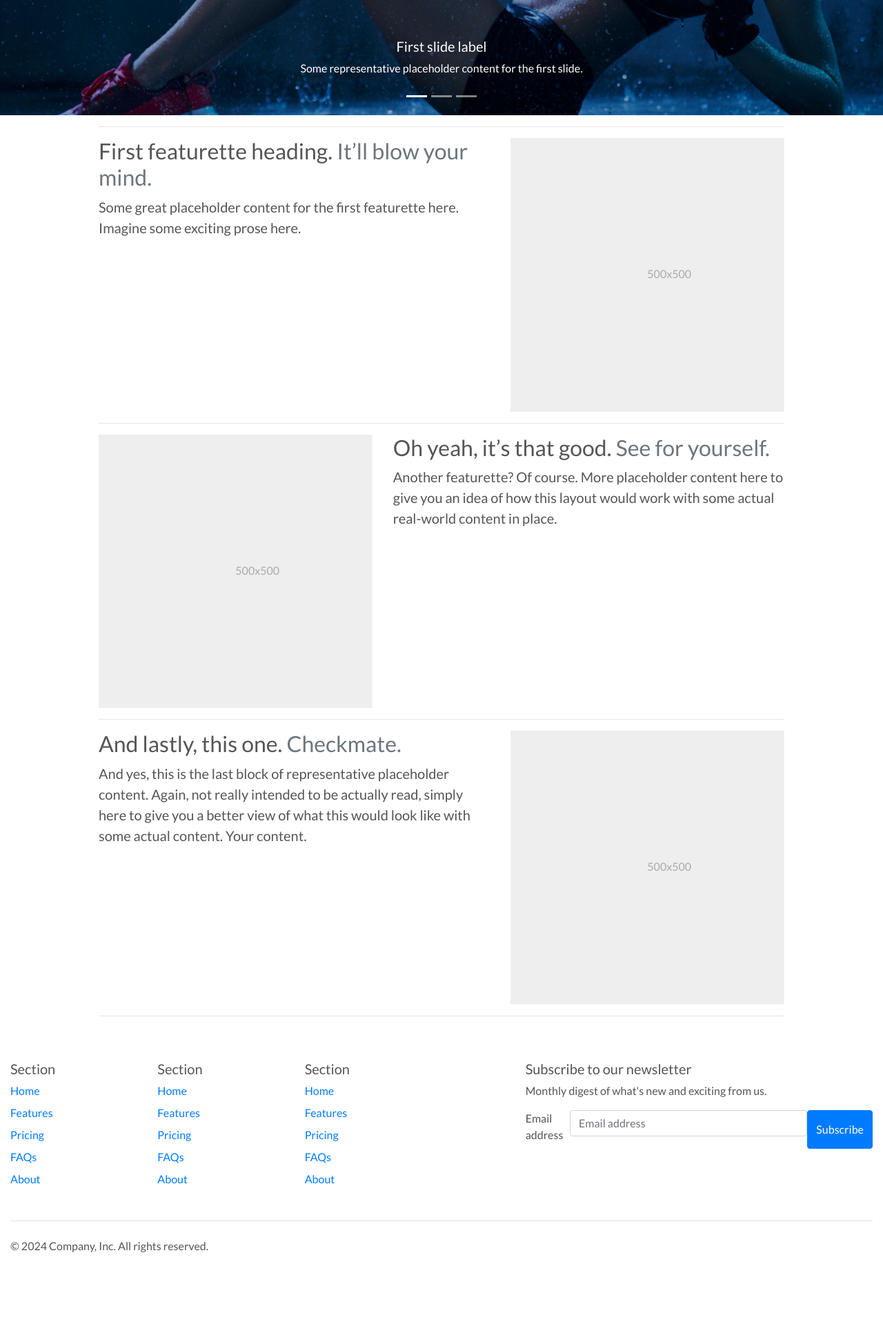
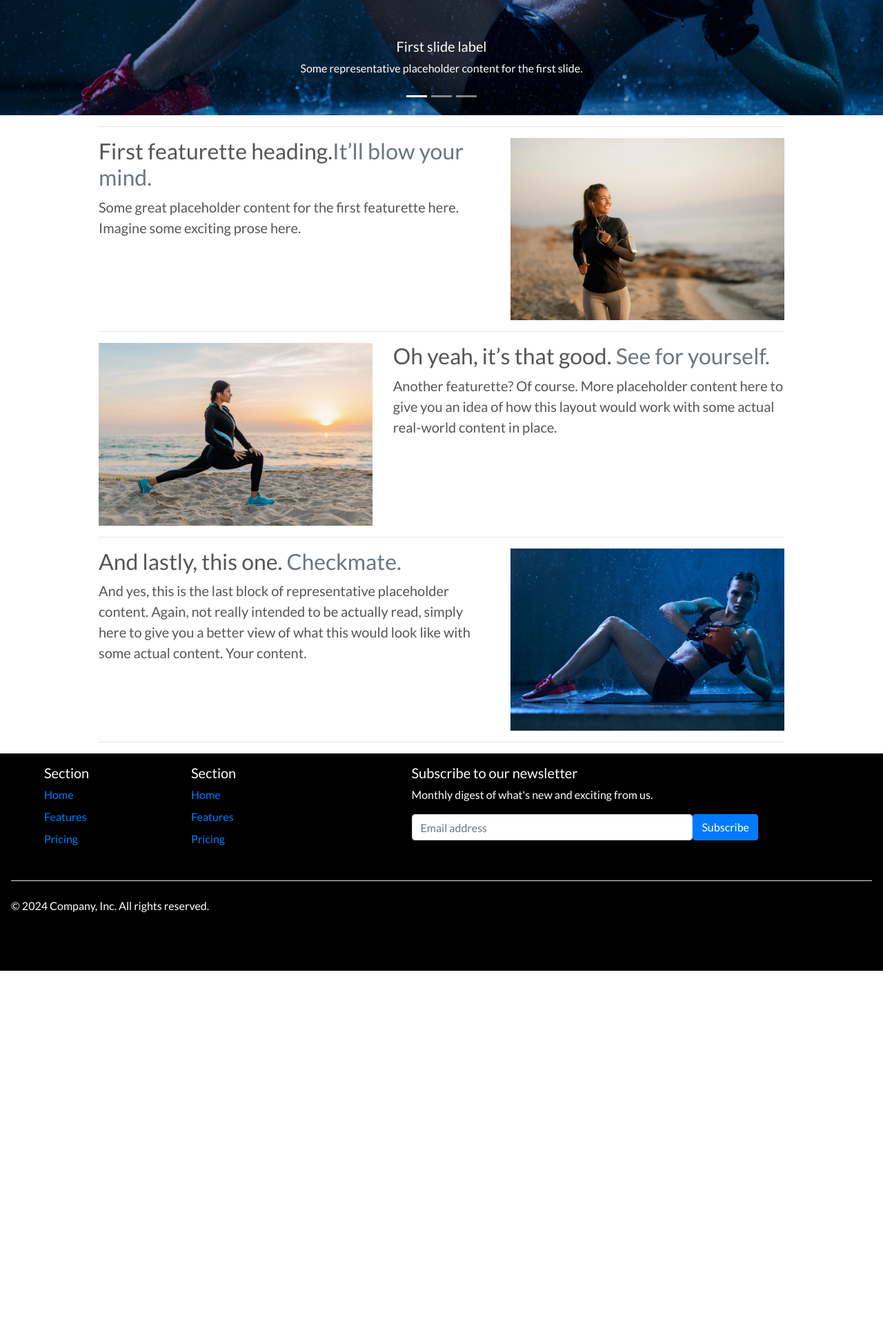
Before and after one commit to CodeWizard-1/e-commerce, a Django app: page / in a window 1280 px wide. Shown: the part 497-2429 px from the top of the page at 69% size. After the commit the page ends 1904 px from the top, so only its background shows below. Run offline with Django 3.2, Linux system fonts and the light colour scheme; parts of the project's set-up code (start-up, migrations or seed data) failed here and were passed over; some libraries are stand-ins or nearby versions.

Commit message:
Update home page

```diff
--- a/home/templates/home/index.html
+++ b/home/templates/home/index.html
@@ -11,22 +11,6 @@
 
 {% block content %}
 
-
-
-<!-- <div class="container h-100">
-  <div class="row h-100">
-      <div class="col-7 col-md-6 my-auto">
-          <h1 class="display-4 logo-font text-black">
-              The new collections are here
-          </h1>
-          <div class="my-5">
-              <h4>
-                  <a href="{% url 'products' %}" class="shop-now-button btn btn-lg rounded-0 text-uppercase py-3">Shop Now</a>
-              </h4>
-          </div>
-      </div>
-  </div>
-</div> -->
 <div id="carouselExampleCaptions" class="carousel slide" data-ride="carousel">
     <ol class="carousel-indicators">
       <li data-target="#carouselExampleCaptions" data-slide-to="0" class="active"></li>
@@ -65,6 +49,7 @@
       <span class="sr-only">Next</span>
     </button>
   </div>
+<div>
 
 
 
@@ -72,7 +57,6 @@
 <!-- Marketing messaging and featurettes
 ================================================== -->
 <!-- Wrap the rest of the page in another container to center all the content. -->
-
   <div class=" container marketing">
 
       <!-- START THE FEATURETTES -->
@@ -80,12 +64,12 @@
       <hr class="featurette-divider">
 
       <div class="row featurette">
-    <div class="col-md-7">
-        <h2 class="featurette-heading">First featurette heading. <span class="text-muted">It’ll blow your mind.</span></h2>
+      <div class="col-md-7 align-items-center">
+          <h2 class="featurette-heading">First featurette heading.<span class="text-muted">It’ll blow your mind.</span></h2>
           <p class="lead">Some great placeholder content for the first featurette here. Imagine some exciting prose here.</p>
       </div>
       <div class="col-md-5">
-        <svg class="bd-placeholder-img bd-placeholder-img-lg featurette-image img-fluid mx-auto" width="500" height="500" xmlns="http://www.w3.org/2000/svg" role="img" aria-label="Placeholder: 500x500" preserveAspectRatio="xMidYMid slice" focusable="false"><title>Placeholder</title><rect width="100%" height="100%" fill="#eee"></rect><text x="50%" y="50%" fill="#aaa" dy=".3em">500x500</text></svg>
+        <img src="{% static 'images/hero-bg-3.webp' %}" class="d-block w-100" alt="hero-bg">
       </div>
       </div>
 
@@ -97,7 +81,7 @@
           <p class="lead">Another featurette? Of course. More placeholder content here to give you an idea of how this layout would work with some actual real-world content in place.</p>
       </div>
       <div class="col-md-5 order-md-1">
-        <svg class="bd-placeholder-img bd-placeholder-img-lg featurette-image img-fluid mx-auto" width="500" height="500" xmlns="http://www.w3.org/2000/svg" role="img" aria-label="Placeholder: 500x500" preserveAspectRatio="xMidYMid slice" focusable="false"><title>Placeholder</title><rect width="100%" height="100%" fill="#eee"></rect><text x="50%" y="50%" fill="#aaa" dy=".3em">500x500</text></svg>
+        <img src="{% static 'images/hero-bg-4.webp' %}" class="d-block w-100" alt="hero-bg">
 
       </div>
       </div>
@@ -110,7 +94,7 @@
           <p class="lead">And yes, this is the last block of representative placeholder content. Again, not really intended to be actually read, simply here to give you a better view of what this would look like with some actual content. Your content.</p>
       </div>
       <div class="col-md-5">
-        <svg class="bd-placeholder-img bd-placeholder-img-lg featurette-image img-fluid mx-auto" width="500" height="500" xmlns="http://www.w3.org/2000/svg" role="img" aria-label="Placeholder: 500x500" preserveAspectRatio="xMidYMid slice" focusable="false"><title>Placeholder</title><rect width="100%" height="100%" fill="#eee"></rect><text x="50%" y="50%" fill="#aaa" dy=".3em">500x500</text></svg>
+        <img src="{% static 'images/hero-bg.webp' %}" class="d-block w-100" alt="hero-bg">
 
       </div>
       </div>
--- a/static/css/base.css
+++ b/static/css/base.css
@@ -260,7 +260,11 @@ input[name='q']::placeholder {
     border-radius: 0;
 }
 
-
+footer {
+    background-color: black;
+    color: white;
+    padding: 1rem;
+}
 
 @media (min-width: 992px) {
     .fixed-top-desktop-only {
--- a/templates/base.html
+++ b/templates/base.html
@@ -140,19 +140,17 @@
     {% block content %}
     {% endblock %}
 
-    {% block page_footer %}
-    {% endblock %}
-    <div class="container-fluid">
-        <footer class="py-5">
+    <!-- <header class="container-fluid fixed-top">
+        <div id="topnav" class="row bg-white pt-lg-2 d-none d-lg-flex"> -->
+    <div class="">
+        <footer class="">
           <div class="row">
-            <div class="col-6 col-md-2 mb-3">
+            <div class="col-6 col-md-2 mb-3 ml-5">
               <h5>Section</h5>
               <ul class="nav flex-column">
                 <li class="nav-item mb-2"><a href="#" class="nav-link p-0 text-body-secondary">Home</a></li>
                 <li class="nav-item mb-2"><a href="#" class="nav-link p-0 text-body-secondary">Features</a></li>
                 <li class="nav-item mb-2"><a href="#" class="nav-link p-0 text-body-secondary">Pricing</a></li>
-                <li class="nav-item mb-2"><a href="#" class="nav-link p-0 text-body-secondary">FAQs</a></li>
-                <li class="nav-item mb-2"><a href="#" class="nav-link p-0 text-body-secondary">About</a></li>
               </ul>
             </div>
 
@@ -162,19 +160,6 @@
                 <li class="nav-item mb-2"><a href="#" class="nav-link p-0 text-body-secondary">Home</a></li>
                 <li class="nav-item mb-2"><a href="#" class="nav-link p-0 text-body-secondary">Features</a></li>
                 <li class="nav-item mb-2"><a href="#" class="nav-link p-0 text-body-secondary">Pricing</a></li>
-                <li class="nav-item mb-2"><a href="#" class="nav-link p-0 text-body-secondary">FAQs</a></li>
-                <li class="nav-item mb-2"><a href="#" class="nav-link p-0 text-body-secondary">About</a></li>
-              </ul>
-            </div>
-
-            <div class="col-6 col-md-2 mb-3">
-              <h5>Section</h5>
-              <ul class="nav flex-column">
-                <li class="nav-item mb-2"><a href="#" class="nav-link p-0 text-body-secondary">Home</a></li>
-                <li class="nav-item mb-2"><a href="#" class="nav-link p-0 text-body-secondary">Features</a></li>
-                <li class="nav-item mb-2"><a href="#" class="nav-link p-0 text-body-secondary">Pricing</a></li>
-                <li class="nav-item mb-2"><a href="#" class="nav-link p-0 text-body-secondary">FAQs</a></li>
-                <li class="nav-item mb-2"><a href="#" class="nav-link p-0 text-body-secondary">About</a></li>
               </ul>
             </div>
 
@@ -183,7 +168,7 @@
                 <h5>Subscribe to our newsletter</h5>
                 <p>Monthly digest of what's new and exciting from us.</p>
                 <div class="d-flex flex-column flex-sm-row w-100 gap-2">
-                  <label for="newsletter1" class="visually-hidden">Email address</label>
+                  <label for="newsletter1" class="visually-hidden"></label>
                   <input id="newsletter1" type="text" class="form-control" placeholder="Email address">
                   <button class="btn btn-primary" type="button">Subscribe</button>
                 </div>
```
Also changed, not shown: bag/templates/bag/product-info.html (renamed from bag/templates/product-info.html). Lines whose indentation alone changed are shown as unchanged.
